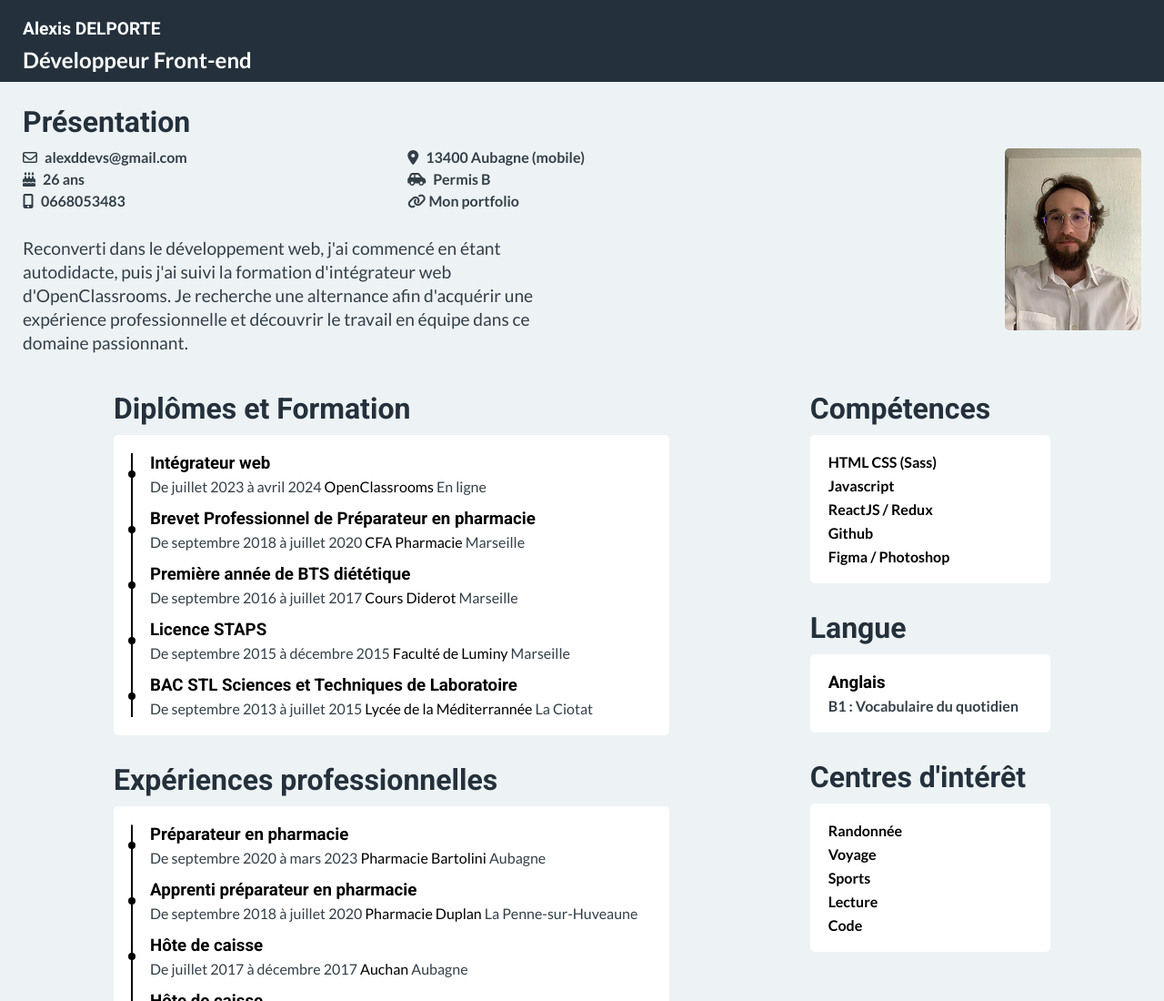
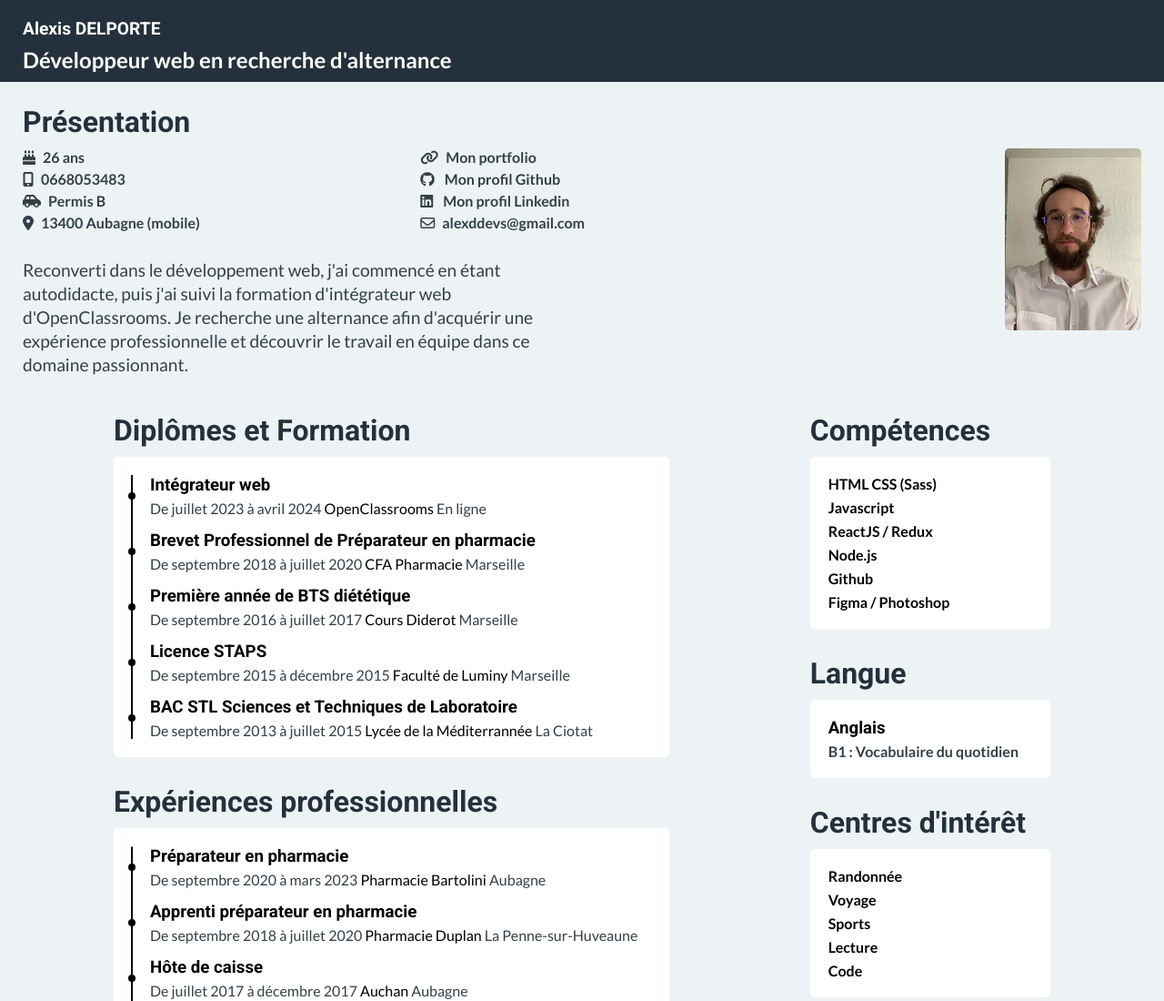
Before and after one commit to AlexDDevv/DELPORTE-Alexis-CV, a plain HTML site: page index.html in a window 1280 px wide. Shown: the top 1100 px of the page at 91% size. Drawn offline with Linux system fonts and the light colour scheme.

Commit message:
add github and linkedin profil in presentation and add Node.js in skills

```diff
--- a/index.html
+++ b/index.html
@@ -11,7 +11,7 @@
 <body>
     <header class="header">
         <h1 class="header-title">Alexis DELPORTE</h1>
-        <h2 class="header-subtitle">Développeur Front-end</h2>
+        <h2 class="header-subtitle">Développeur web en recherche d'alternance</h2>
     </header>
     <main>
         <section class="presentation">
@@ -20,10 +20,6 @@
                 <div class="items">
                     <ul class="items-list first">
                         <li class="item-li">
-                            <i class="fa-regular fa-envelope"></i>
-                            alexddevs@gmail.com
-                        </li>
-                        <li class="item-li">
                             <i class="fa-solid fa-cake-candles"></i>
                              26 ans
                         </li>
@@ -31,21 +27,38 @@
                             <i class="fa-solid fa-mobile-screen-button"></i>
                              0668053483
                         </li>
-                    </ul>
-                    <ul class="items-list second">
+                        <li class="item-li">
+                            <i class="fa-solid fa-car-side"></i>
+                             Permis B
+                        </li>
                         <li class="item-li">
                             <i class="fa-solid fa-location-dot"></i>
                              13400 Aubagne (mobile)
                         </li>
+                    </ul>
+                    <ul class="items-list second">
                         <li class="item-li">
-                            <i class="fa-solid fa-car-side"></i>
-                             Permis B
-                        </li>
-                        <li class="item-li link-portfolio">
                             <a href="https://alexis-delporte.com/" target="_blank" class="link">
                                 <i class="fa-solid fa-link"></i>
                                 Mon portfolio
                             </a>
+                        </li>
+                        <li class="item-li">
+                            <a href="https://github.com/AlexDDevv" target="_blank"
+                            class="link">
+                                <i class="fa-brands fa-github"></i>
+                                Mon profil Github
+                            </a>
+                        </li>
+                        <li class="item-li">
+                            <a href="https://www.linkedin.com/in/alexis-delporte-8371362b8/" target="_blank" class="link">
+                                <i class="fa-brands fa-linkedin"></i>
+                                Mon profil Linkedin
+                            </a>
+                        </li>
+                        <li class="item-li">
+                            <i class="fa-regular fa-envelope"></i>
+                            alexddevs@gmail.com
                         </li>
                     </ul>
                 </div>
@@ -130,6 +143,7 @@
                         <li class="skills">HTML CSS (Sass)</li>
                         <li class="skills">Javascript</li>
                         <li class="skills">ReactJS / Redux</li>
+                        <li class="skills">Node.js</li>
                         <li class="skills">Github</li>
                         <li class="skills">Figma / Photoshop</li>
                     </ul>
--- a/style.css
+++ b/style.css
@@ -126,6 +126,12 @@ main {
     font-family: var(--body-font);
     font-size: 1rem;
     font-weight: 600;
+}
+.presentation .informations .items .items-list .item-li .link i {
+    margin-right: 8px;
+}
+.presentation .informations .items .items-list .item-li:first-child .link i {
+    margin-right: 5px;
 }
 .presentation .informations .avatar {
     min-width: 100px;
```
